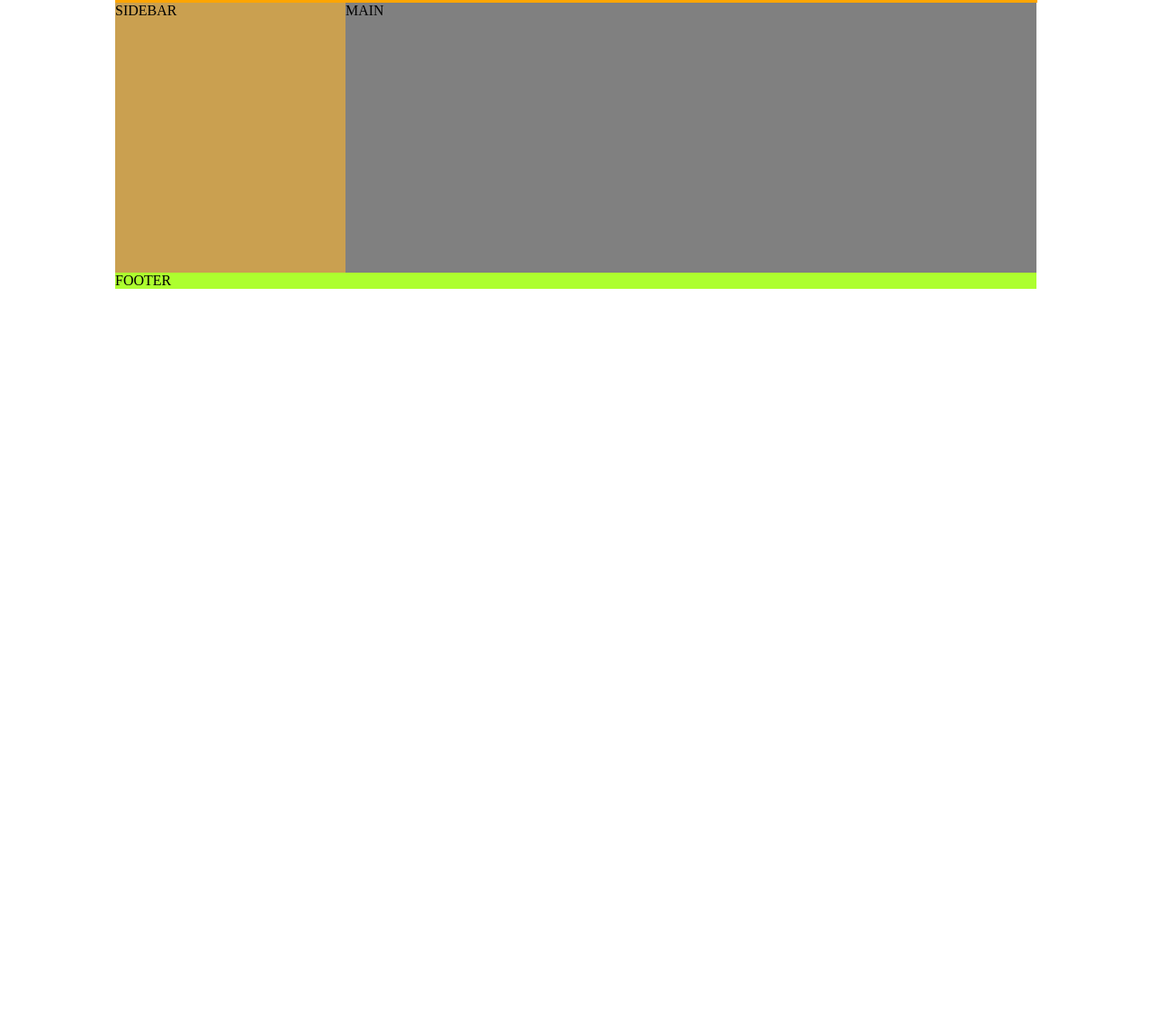
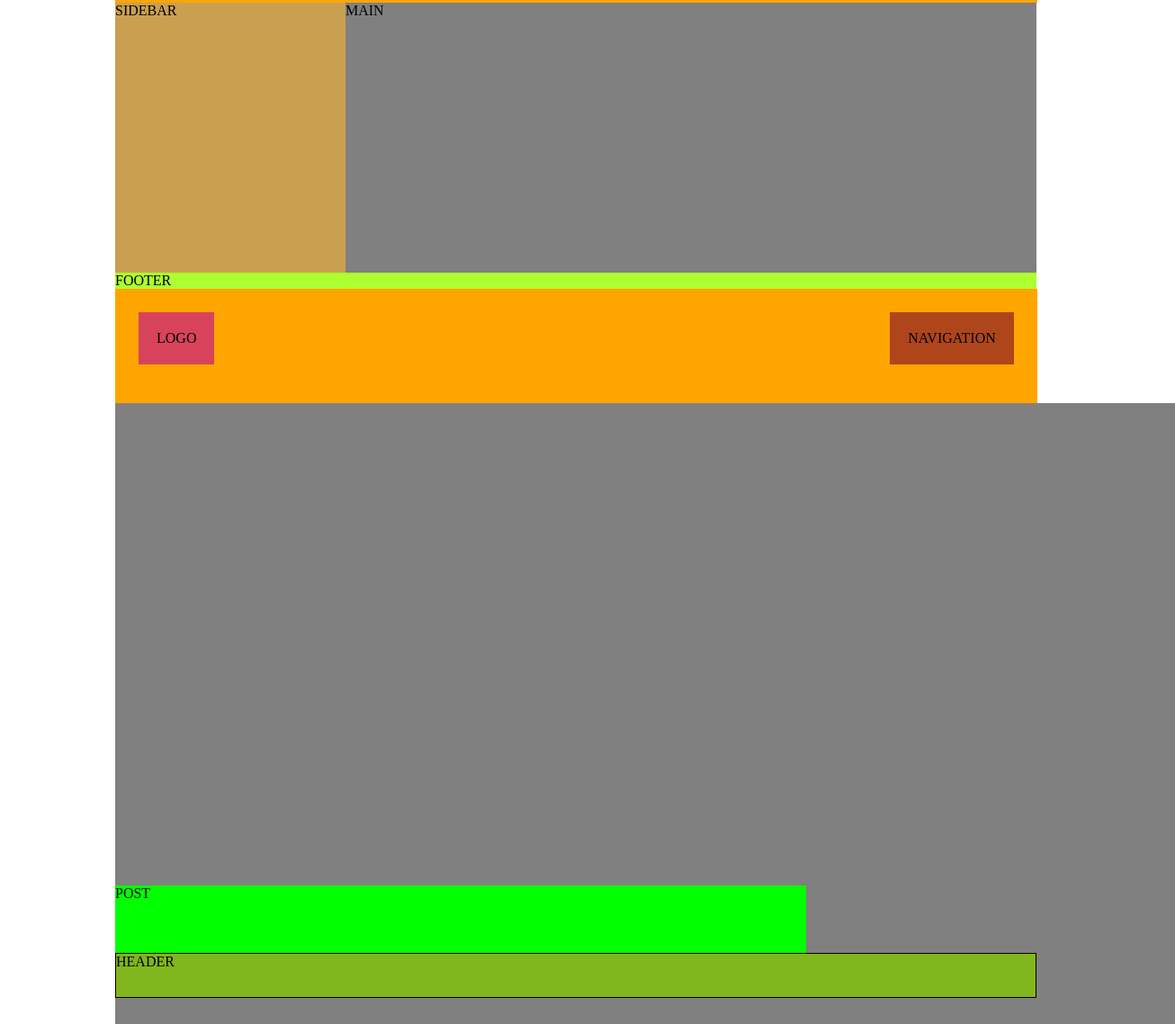
Before and after one commit to Meeryy/Margin-padding-etc, a plain HTML site: page index.html in a window 1280 px wide. Shown: the part 252-1390 px from the top of the page at 90% size, 1306 px wide, since content can reach past the window. Before the commit the page ends 800 px from the top, so only its background shows below. Drawn offline with Linux system fonts and the light colour scheme.

Commit message:
padding, dodelat post, footer a zbytek

```diff
--- a/index.html
+++ b/index.html
@@ -3,6 +3,8 @@
 <head>
     <link rel="stylesheet" href="style.css">
     <link rel="stylesheet" href="style2.css">
+    <link rel="stylesheet" href="style3.css">
+
     <meta charset="UTF-8">
     <meta name="viewport" content="width=device-width, initial-scale=1.0">
     <title>Document</title>
@@ -26,5 +28,16 @@
 </div>
 
 
+<div class="container2">
+    <div class="header2">
+        <div class="logo2">LOGO</div>
+        <div class="navigation2">NAVIGATION</div>
+    </div>
+    <div class="main2"></div>
+    <div class = "post"> POST </div>
+    <div class="footer">HEADER</div>
+</div>
+
+
 </body>
 </html>
--- /dev/null
+++ b/style3.css
@@ -0,0 +1,55 @@
+.container2 {
+	width: 1024px;
+	margin: 0 auto;
+}
+
+
+.header2 {
+    padding: 26px;
+    width:95%;
+    height: 75px;
+    background-color: orange;
+}
+
+.logo2 {
+    padding: 20px;
+    size: 15%;
+    background-color: rgb(216, 67, 92);
+	float: left;
+}
+
+.navigation2 {
+    padding:20px;
+    background-color: rgb(175, 69, 27);
+	float: right;
+}
+
+
+
+.main2{
+    padding: 20%;
+    background-color: grey;
+	float: middle;
+	width: 75%;
+	height: 280px;
+}
+
+.footer2 {
+    margin-bottom: -10%;
+    padding-top:10%;
+    height:30%;
+    background-color: rgb(236, 177, 13);
+}
+
+.post{
+    margin-top:-15%;
+    height: 75px;
+    width:75%;
+    background-color: lime;
+}
+.post2{
+    margin-top:-15%;
+    height: 75px;
+    width:75%;
+    background-color: lime;
+}
```
